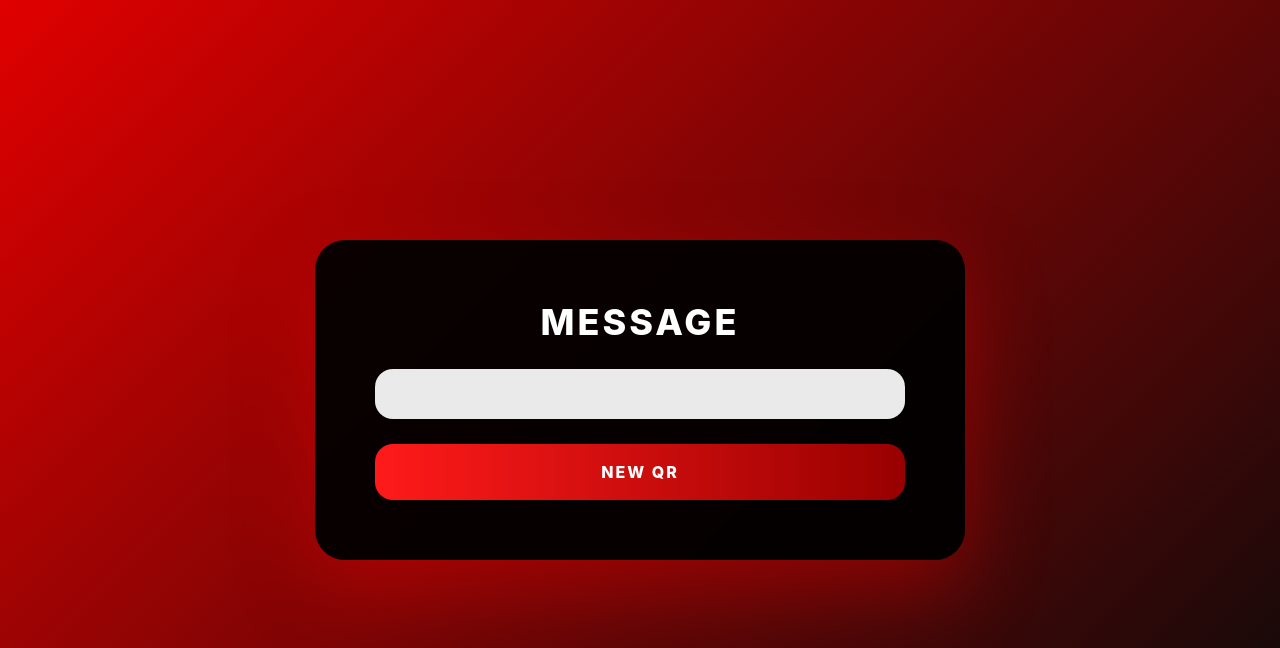
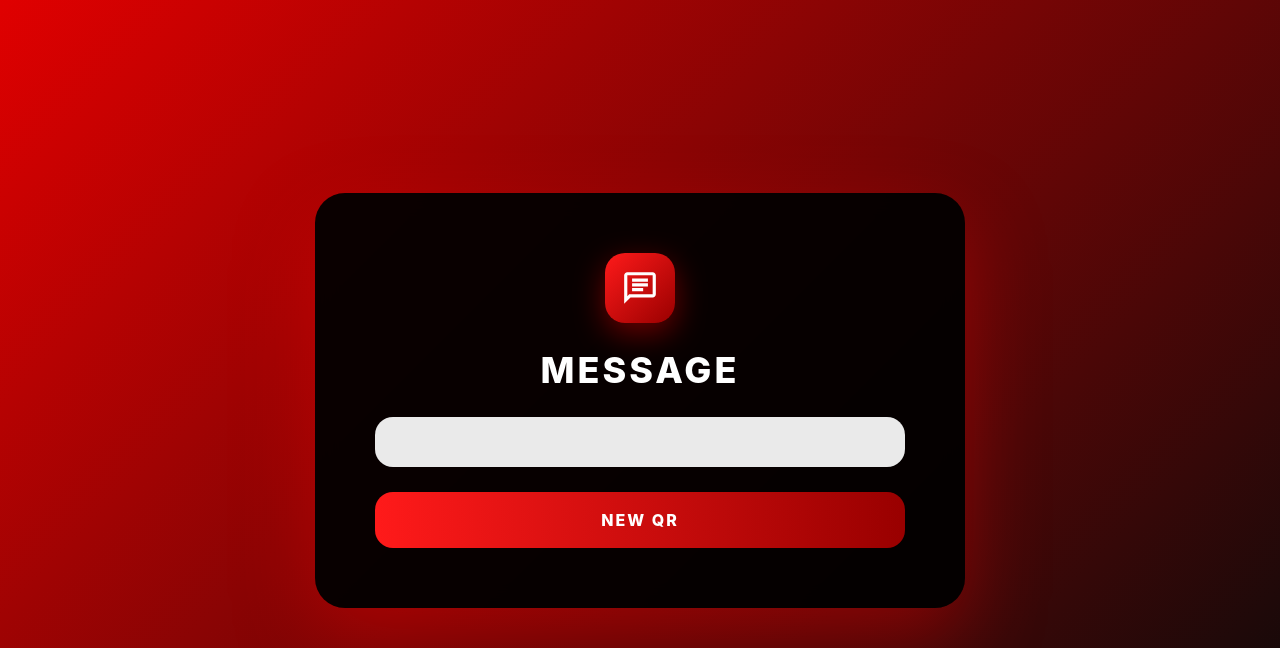
Before and after one commit to project167/Secure-QR-Code-Generator, a Flask app: template templates/message.html in a window 1280 px wide. Shown: the top 648 px of the page. Run offline with Flask 3, Linux system fonts and the light colour scheme; the template is opened without the code that fills it, so the values that code supplies are empty.

```diff
--- a/templates/message.html
+++ b/templates/message.html
@@ -101,6 +101,23 @@ body {
     animation: fadeUp 0.5s ease;
 }
 
+.msg-icon {
+    width: 70px;
+    height: 70px;
+    background: linear-gradient(135deg, #ff1a1a, #990000);
+    border-radius: 20px;
+    display: flex;
+    align-items: center;
+    justify-content: center;
+    box-shadow: 0 10px 30px rgba(255, 0, 0, 0.4);
+}
+
+.msg-icon svg {
+    width: 38px;
+    height: 38px;
+    fill: white;
+}
+
 h1 {
     color: #ffffff;
     font-weight: 800;
@@ -187,6 +204,14 @@ a.btn:active {
     </div>
 
     <div id="messageScreen">
+        <!-- Message icon -->
+        <div class="msg-icon">
+            <svg viewBox="0 0 24 24" xmlns="http://www.w3.org/2000/svg">
+                <path d="M20 2H4C2.9 2 2 2.9 2 4V22L6 18H20C21.1 18 22 17.1 22 16V4C22 2.9 21.1 2 20 2ZM20 16H5.17L4 17.17V4H20V16Z"/>
+                <path d="M7 9H17V11H7V9ZM7 6H17V8H7V6ZM7 12H14V14H7V12Z"/>
+            </svg>
+        </div>
+
         <h1>MESSAGE</h1>
         <div class="message-box">{{ message }}</div>
         <a href="/" class="btn">New QR</a>
```
